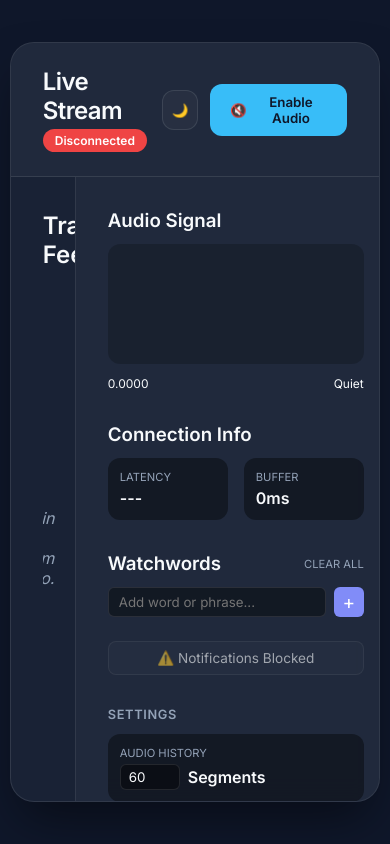
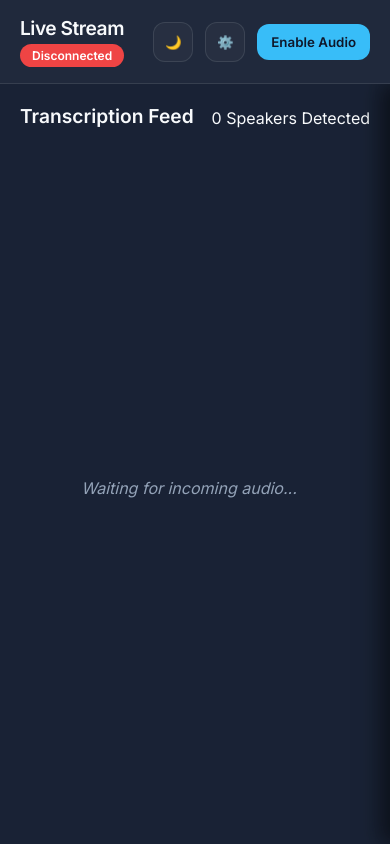
Before and after one commit to benpiper/live-transcription, a plain HTML site: page static/index.html in a window 390 px wide. Drawn offline with Linux system fonts and the light colour scheme.

Commit message:
add mobile support

```diff
--- a/config.json
+++ b/config.json
@@ -102,7 +102,7 @@
         "extreme_confidence_cutoff": -0.4,
         "min_window_sec": 0.5,
         "max_window_sec": 15.0,
-        "noise_floor": 0.001,
+        "noise_floor": 0.003,
         "detect_bots": false
     }
 }
--- a/static/app.js
+++ b/static/app.js
@@ -560,6 +560,8 @@ if (notificationBtn) {
 // Theme Management
 const themeToggle = document.getElementById('theme-toggle');
 const themeIcon = document.getElementById('theme-icon');
+const sidebarToggle = document.getElementById('sidebar-toggle');
+const sidebar = document.querySelector('.sidebar');
 
 function setTheme(newTheme) {
     theme = newTheme;
@@ -570,6 +572,20 @@ function setTheme(newTheme) {
 
 themeToggle.addEventListener('click', () => {
     setTheme(theme === 'dark' ? 'light' : 'dark');
+});
+
+sidebarToggle.addEventListener('click', () => {
+    sidebar.classList.toggle('active');
+    sidebarToggle.classList.toggle('active');
+    sidebarToggle.innerHTML = sidebar.classList.contains('active') ? '<span>×</span>' : '<span>⚙️</span>';
+});
+
+// Close sidebar on small screens when clicking outside (on the feed)
+document.querySelector('.feed-section').addEventListener('click', () => {
+    if (window.innerWidth <= 1024 && sidebar.classList.contains('active')) {
+        sidebar.classList.remove('active');
+        sidebarToggle.innerHTML = '<span>⚙️</span>';
+    }
 });
 
 // Initialization
--- a/static/index.html
+++ b/static/index.html
@@ -20,6 +20,9 @@
             <div class="header-right">
                 <button id="theme-toggle" class="btn-icon" title="Toggle Light/Dark Mode">
                     <span id="theme-icon">🌙</span>
+                </button>
+                <button id="sidebar-toggle" class="btn-icon" title="Toggle Settings" style="display: none;">
+                    <span>⚙️</span>
                 </button>
                 <button id="audio-toggle" class="btn-primary">
                     <span class="icon">🔇</span> Enable Audio
--- a/static/style.css
+++ b/static/style.css
@@ -60,6 +60,7 @@ body {
     flex-direction: column;
     overflow: hidden;
     box-shadow: 0 25px 50px -12px var(--shadow);
+    transition: all 0.3s ease;
 }
 
 header {
@@ -515,3 +516,71 @@ canvas {
         transform: translateY(0);
     }
 }
+
+/* Mobile Responsive Adjustments */
+@media (max-width: 1024px) {
+    .dashboard {
+        width: 100vw;
+        height: 100vh;
+        border-radius: 0;
+        border: none;
+    }
+
+    header {
+        padding: 16px 20px;
+    }
+
+    main {
+        grid-template-columns: 1fr;
+        position: relative;
+    }
+
+    .sidebar {
+        position: absolute;
+        top: 0;
+        right: 0;
+        bottom: 0;
+        width: 320px;
+        z-index: 100;
+        transform: translateX(100%);
+        transition: transform 0.3s ease;
+        box-shadow: -10px 0 20px var(--shadow);
+        background: var(--bg-main);
+        backdrop-filter: blur(20px);
+    }
+
+    .sidebar.active {
+        transform: translateX(0);
+    }
+
+    .feed-section {
+        padding: 20px;
+        border-right: none;
+    }
+
+    .section-header h2 {
+        font-size: 1.2rem;
+    }
+
+    #sidebar-toggle {
+        display: flex !important;
+    }
+
+    #audio-toggle span.icon {
+        display: none;
+    }
+
+    .btn-primary {
+        padding: 10px 14px;
+    }
+}
+
+@media (max-width: 480px) {
+    h1 {
+        font-size: 1.2rem;
+    }
+
+    .sidebar {
+        width: 100%;
+    }
+}
```
